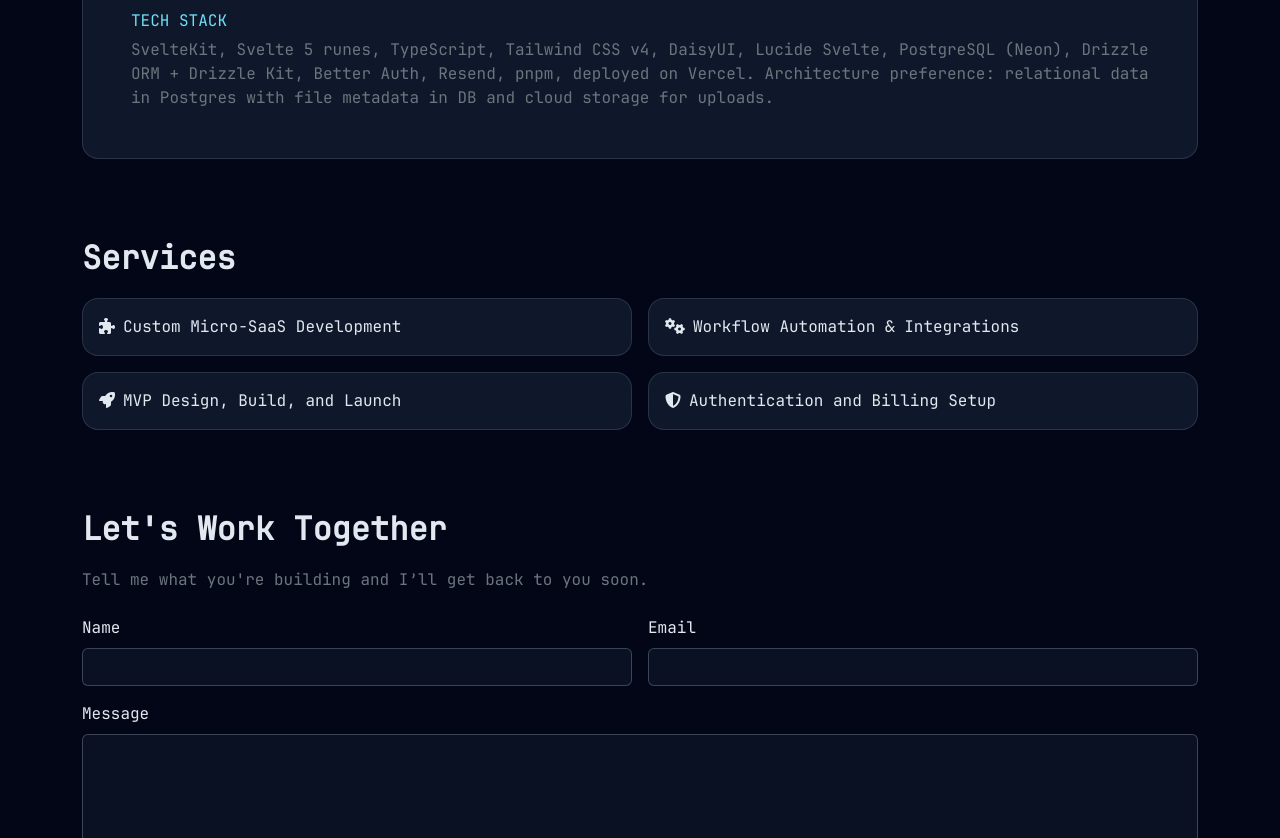
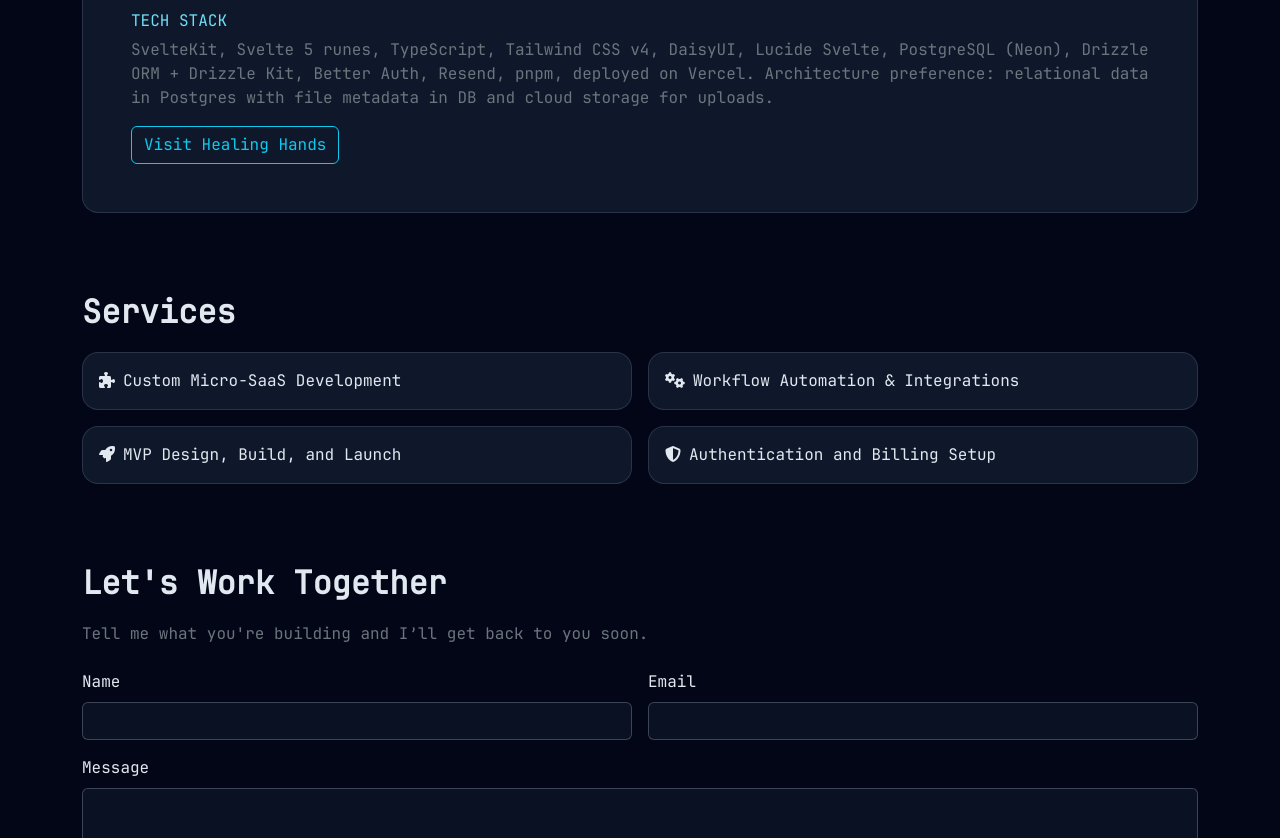
Before and after one commit to DylanCourtney584/DylanCourtney584.github.io, a plain HTML site: page index.html in a window 1280 px wide. Shown: the part 1380-2218 px from the top of the page. Drawn offline with nearby package versions, Linux system fonts and the light colour scheme.

Commit message:
Add Healing Hands project link button

```diff
--- a/index.html
+++ b/index.html
@@ -121,12 +121,20 @@
                 <li>Support ticket overviews (student + admin), ticket detail chat, and attachment history.</li>
             </ul>
             <h4 class="h6 text-uppercase text-info-emphasis mb-2">Tech Stack</h4>
-            <p class="mb-0 text-secondary">
+            <p class="text-secondary">
                 SvelteKit, Svelte 5 runes, TypeScript, Tailwind CSS v4, DaisyUI, Lucide Svelte, PostgreSQL (Neon),
                 Drizzle ORM + Drizzle Kit, Better Auth, Resend, pnpm, deployed on Vercel.
                 Architecture preference: relational data in Postgres with file metadata in DB and cloud storage for
                 uploads.
             </p>
+            <a
+                    href="https://healing-hands-academy.vercel.app/"
+                    target="_blank"
+                    rel="noopener noreferrer"
+                    class="btn btn-outline-info"
+            >
+                Visit Healing Hands
+            </a>
         </article>
     </section>
 
```
